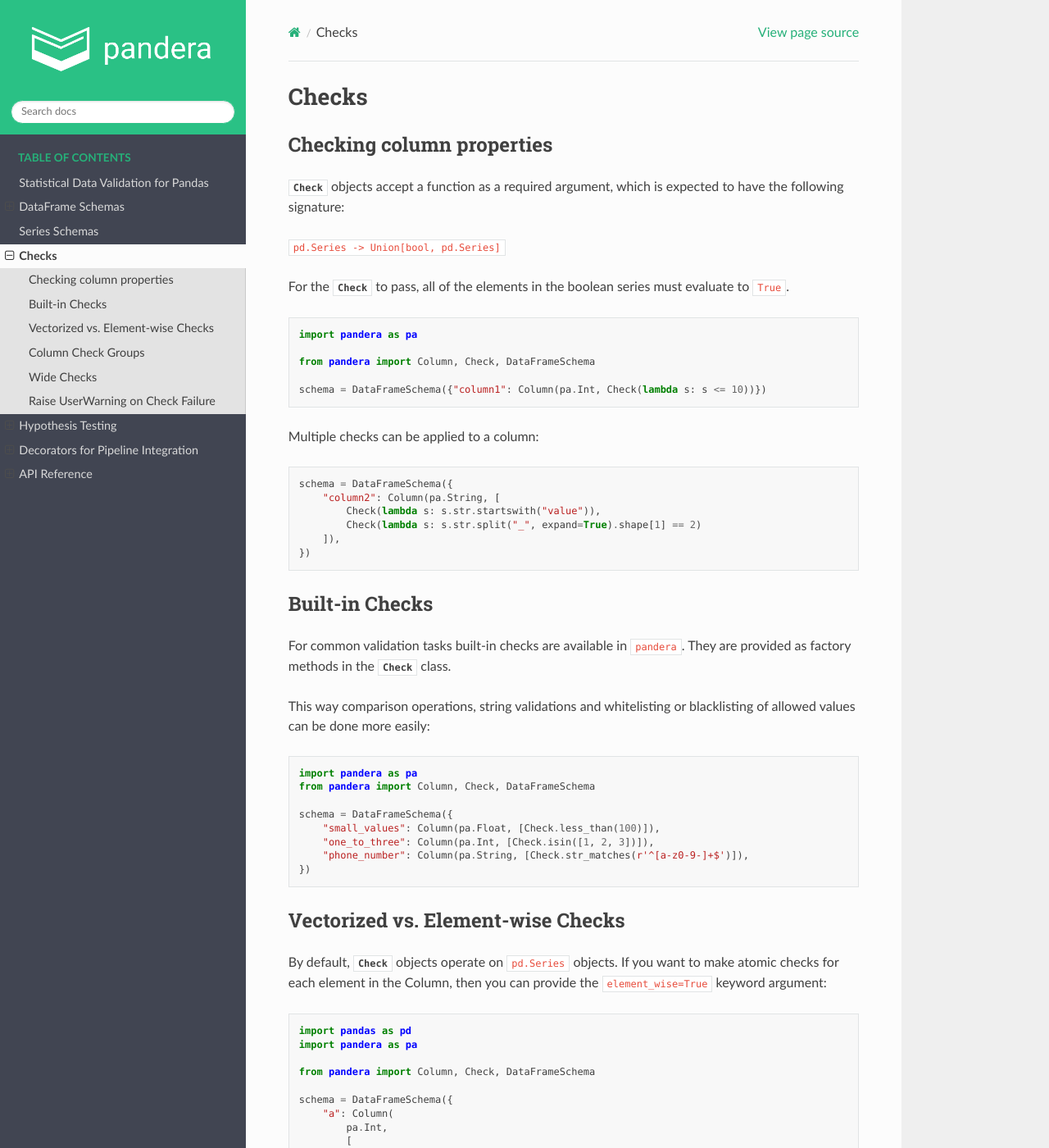
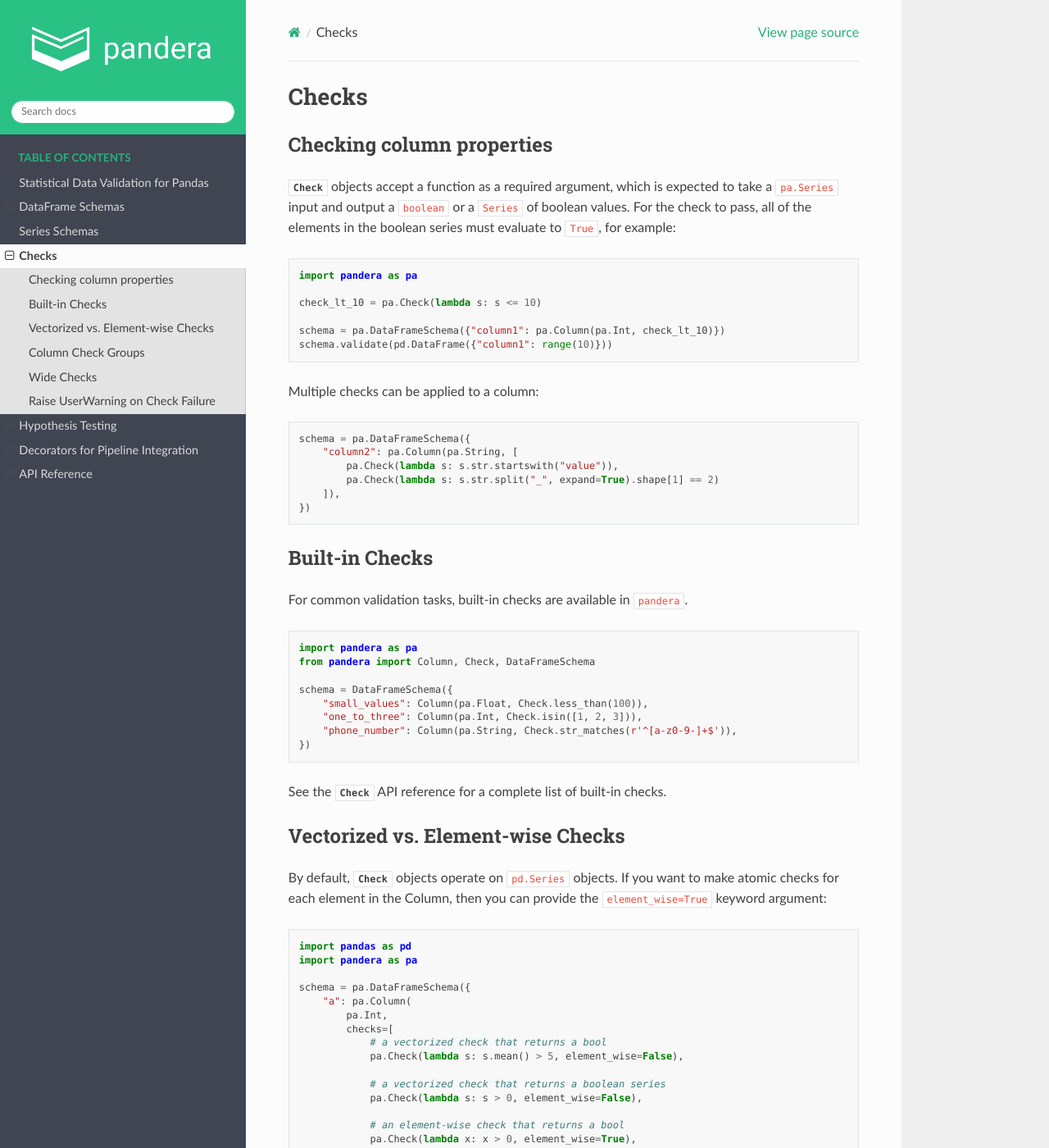
Before and after one commit to unionai-oss/pandera, a Sphinx documentation site: the page built from docs/source/checks.rst, in a window 1280 px wide and 1400 px high. Shown: the whole window at 82% size. Built offline with Sphinx 7.4.7 and the Read the Docs theme 2.0.0, drawn with Linux system fonts in a browser that asks for light colours; some of the changed text lies outside the part shown.

Commit message:
support dataframe bool output for Check.
- update documentation

```diff
--- a/docs/source/checks.rst
+++ b/docs/source/checks.rst
@@ -8,44 +10,37 @@
 Checking column properties
 --------------------------
 
-:class:`~pandera.checks.Check` objects accept a function as a required
-argument, which is expected to have the following signature:
-
-``pd.Series -> Union[bool, pd.Series]``
-
-For the :class:`~pandera.checks.Check` to pass, all of the elements in the
-boolean series must evaluate to ``True``.
+:py:class:`Check` objects accept a function as a required argument, which is
+expected to take a ``pa.Series`` input and output a ``boolean`` or a ``Series``
+of boolean values. For the check to pass, all of the elements in the boolean
+series must evaluate to ``True``, for example:
 
 
 .. testcode:: checks
 
     import pandera as pa
 
-    from pandera import Column, Check, DataFrameSchema
+    check_lt_10 = pa.Check(lambda s: s <= 10)
 
-    schema = DataFrameSchema({"column1": Column(pa.Int, Check(lambda s: s <= 10))})
+    schema = pa.DataFrameSchema({"column1": pa.Column(pa.Int, check_lt_10)})
+    schema.validate(pd.DataFrame({"column1": range(10)}))
 
 
 Multiple checks can be applied to a column:
 
 .. testcode:: checks
 
-  schema = DataFrameSchema({
-      "column2": Column(pa.String, [
-          Check(lambda s: s.str.startswith("value")),
-          Check(lambda s: s.str.split("_", expand=True).shape[1] == 2)
+  schema = pa.DataFrameSchema({
+      "column2": pa.Column(pa.String, [
+          pa.Check(lambda s: s.str.startswith("value")),
+          pa.Check(lambda s: s.str.split("_", expand=True).shape[1] == 2)
       ]),
   })
 
 Built-in Checks
 ---------------
 
-For common validation tasks built-in checks are available in ``pandera``.
-They are provided as factory methods in the :class:`~pandera.checks.Check`
-class.
-
-This way comparison operations, string validations and whitelisting or
-blacklisting of allowed values can be done more easily:
+For common validation tasks, built-in checks are available in ``pandera``.
 
 .. testcode:: builtin_checks
 
@@ -53,16 +48,18 @@
   from pandera import Column, Check, DataFrameSchema
 
   schema = DataFrameSchema({
-      "small_values": Column(pa.Float, [Check.less_than(100)]),
-      "one_to_three": Column(pa.Int, [Check.isin([1, 2, 3])]),
-      "phone_number": Column(pa.String, [Check.str_matches(r'^[a-z0-9-]+$')]),
+      "small_values": Column(pa.Float, Check.less_than(100)),
+      "one_to_three": Column(pa.Int, Check.isin([1, 2, 3])),
+      "phone_number": Column(pa.String, Check.str_matches(r'^[a-z0-9-]+$')),
   })
+
+See the :py:class:`Check` API reference for a complete list of built-in checks.
 
 
 Vectorized vs. Element-wise Checks
 ------------------------------------
 
-By default, :class:`~pandera.checks.Check` objects operate on ``pd.Series``
+By default, :py:class:`Check` objects operate on ``pd.Series``
 objects. If you want to make atomic checks for each element in the Column, then
 you can provide the ``element_wise=True`` keyword argument:
 
@@ -71,18 +68,18 @@
     import pandas as pd
     import pandera as pa
 
-    from pandera import Column, Check, DataFrameSchema
+    schema = pa.DataFrameSchema({
+        "a": pa.Column(
+            pa.Int,
+            checks=[
+                # a vectorized check that returns a bool
+                pa.Check(lambda s: s.mean() > 5, element_wise=False),
 
-    schema = DataFrameSchema({
-        "a": Column(
-            pa.Int,
-            [
-                # a vectorized check that returns a bool
-                Check(lambda s: s.mean() > 5, element_wise=False),
                 # a vectorized check that returns a boolean series
-                Check(lambda s: s > 0, element_wise=False),
+                pa.Check(lambda s: s > 0, element_wise=False),
+
                 # an element-wise check that returns a bool
-                Check(lambda x: x > 0, element_wise=True),
+                pa.Check(lambda x: x > 0, element_wise=True),
             ]
         ),
     })
@@ -99,46 +96,54 @@
 Column Check Groups
 -------------------
 
-:class:`~pandera.schema_components.Column` checks support grouping by a
-different column so that you can make assertions about subsets of the
-:class:`~pandera.schema_components.Column` of interest. This changes the
-function signature of the :class:`~pandera.checks.Check` function so that its
+:py:class:`Column` checks support grouping by a different column so that you
+can make assertions about subsets of the column of interest. This
+changes the function signature of the :py:class:`Check` function so that its
 input is a dict where keys are the group names and values are subsets of the
-:class:`~pandera.schema_components.Column` series.
+series being validated.
 
 Specifying ``groupby`` as a column name, list of column names, or
-callable changes the expected signature of the :class:`~pandera.checks.Check`
-function argument to
+callable changes the expected signature of the :py:class:`Check`
+function argument to:
+
 ``Dict[Any, pd.Series] -> Union[bool, pd.Series]``
+
 where the dict keys are the discrete keys in the ``groupby`` columns.
+
+In the example below we define a :py:class:`DataFrameSchema` with column checks
+for ``height_in_feet`` using a single column, multiple columns, and a more
+complex groupby function that creates a new column ``age_less_than_15`` on the
+fly.
 
 .. testcode:: column_check_groups
 
     import pandas as pd
     import pandera as pa
 
-    from pandera import Column, Check, DataFrameSchema
-
-    schema = DataFrameSchema({
-        "height_in_feet": Column(
+    schema = pa.DataFrameSchema({
+        "height_in_feet": pa.Column(
             pa.Float, [
                 # groupby as a single column
-                Check(lambda g: g[False].mean() > 6,
-                      groupby="age_less_than_20"),
+                pa.Check(
+                    lambda g: g[False].mean() > 6,
+                    groupby="age_less_than_20"),
+
                 # define multiple groupby columns
-                Check(lambda g: g[(True, "F")].sum() == 9.1,
-                      groupby=["age_less_than_20", "sex"]),
+                pa.Check(
+                    lambda g: g[(True, "F")].sum() == 9.1,
+                    groupby=["age_less_than_20", "sex"]),
+
                 # groupby as a callable with signature:
                 # (DataFrame) -> DataFrameGroupBy
-                Check(lambda g: g[(False, "M")].median() == 6.75,
-                      groupby=lambda df: (
-                        df
-                        .assign(age_less_than_15=lambda d: d["age"] < 15)
+                pa.Check(
+                    lambda g: g[(False, "M")].median() == 6.75,
+                    groupby=lambda df: (
+                        df.assign(age_less_than_15=lambda d: d["age"] < 15)
                         .groupby(["age_less_than_15", "sex"]))),
             ]),
-        "age": Column(pa.Int, Check(lambda s: s > 0)),
-        "age_less_than_20": Column(pa.Bool),
-        "sex": Column(pa.String, Check(lambda s: s.isin(["M", "F"])))
+        "age": pa.Column(pa.Int, pa.Check(lambda s: s > 0)),
+        "age_less_than_20": pa.Column(pa.Bool),
+        "sex": pa.Column(pa.String, pa.Check(lambda s: s.isin(["M", "F"])))
     })
 
     df = (
@@ -152,11 +157,6 @@
 
     schema.validate(df)
 
-In the above example we define a :class:`~pandera.schemas.DataFrameSchema` with
-column checks for ``height_in_feet`` using a single column, multiple columns,
-and a more complex groupby function that creates a new column
-``age_less_than_15`` on the fly.
-
 
 Wide Checks
 -----------
@@ -167,35 +167,32 @@
 observation.
 
 However, ``pandera`` also supports checks on wide-form data to operate across
-columns in a ``DataFrame``.
-
-For example, if you want to make assertions about ``height`` across two groups,
-the tidy dataset and schema might look like this:
+columns in a ``DataFrame``. For example, if you want to make assertions about
+``height`` across two groups, the tidy dataset and schema might look like this:
 
 .. testcode:: wide_checks
 
     import pandas as pd
     import pandera as pa
 
-    from pandera import DataFrameSchema, Column, Check
 
     df = pd.DataFrame({
         "height": [5.6, 6.4, 4.0, 7.1],
         "group": ["A", "B", "A", "B"],
     })
 
-    schema = DataFrameSchema({
-        "height": Column(
+    schema = pa.DataFrameSchema({
+        "height": pa.Column(
             pa.Float,
-            Check(lambda g: g["A"].mean() < g["B"].mean(), groupby="group")
+            pa.Check(lambda g: g["A"].mean() < g["B"].mean(), groupby="group")
         ),
-        "group": Column(pa.String)
+        "group": pa.Column(pa.String)
     })
 
     schema.validate(df)
 
 
-The equivalent wide-form schema would look like this:
+Whereas the equivalent wide-form schema would look like this:
 
 .. testcode:: wide_checks
 
@@ -204,16 +201,23 @@
         "height_B": [6.4, 7.1],
     })
 
-    schema = DataFrameSchema(
+    schema = pa.DataFrameSchema(
         columns={
-            "height_A": Column(pa.Float),
-            "height_B": Column(pa.Float),
+            "height_A": pa.Column(pa.Float),
+            "height_B": pa.Column(pa.Float),
         },
         # define checks at the DataFrameSchema-level
-        checks=Check(lambda df: df["height_A"].mean() < df["height_B"].mean())
+        checks=pa.Check(
+            lambda df: df["height_A"].mean() < df["height_B"].mean()
+        )
     )
 
     schema.validate(df)
+
+You can see that when checks are supplied to the ``DataFrameSchema`` ``checks``
+key-word argument, the check function should expect a pandas ``DataFrame`` and
+should return a ``bool``, a ``Series`` of booleans, or a ``DataFrame`` of
+boolean values.
 
 
 Raise UserWarning on Check Failure
@@ -221,15 +225,15 @@
 
 In some cases, you might want to raise a ``UserWarning`` and continue execution
 of your program. The ``Check`` and ``Hypothesis`` classes and their built-in
-methods all support the keyword argument ``raise_warning``, which is ``False``
-by default. If set to ``True``, the check will raise a warning instead of
-throwing a ``SchemaError``.
+methods support the keyword argument ``raise_warning``, which is ``False``
+by default. If set to ``True``, the check will raise a ``UserWarning`` instead
+of raising a ``SchemaError`` exception.
 
-.. warning::
+.. note::
     Use this feature carefully! If the check is for informational purposes and
     not critical for data integrity then use ``raise_warning=True``. However,
-    if the assumptions expressed in a ``Check`` is a necessary condition to
-    considering your data as valid, do not set this option to true.
+    if the assumptions expressed in a ``Check`` are necessary conditions to
+    considering your data valid, do not set this option to true.
 
 One scenario where you'd want to do this would be in a data pipeline that
 does some preprocessing, checks for normality in certain columns, and writes
@@ -246,7 +250,6 @@
     import pandera as pa
 
     from scipy.stats import normaltest
-    from pandera import DataFrameSchema, Column, Hypothesis
 
 
     np.random.seed(1000)
@@ -256,23 +259,21 @@
         "var2": np.random.uniform(low=0, high=10, size=1000),
     })
 
-    normal_check = Hypothesis(
+    normal_check = pa.Hypothesis(
         test=normaltest,
         samples="normal_variable",
         # null hypotheses: sample comes from a normal distribution. The
         # relationship function checks if we cannot reject the null hypothesis,
         # i.e. the p-value is greater or equal to alpha.
-        relationship=lambda stat, pvalue, alpha=0.05: (
-            pvalue >= alpha
-        ),
+        relationship=lambda stat, pvalue, alpha=0.05: pvalue >= alpha,
         error="normality test",
         raise_warning=True,
     )
 
-    schema = DataFrameSchema(
+    schema = pa.DataFrameSchema(
         columns={
-            "var1": Column(checks=normal_check),
-            "var2": Column(checks=normal_check),
+            "var1": pa.Column(checks=normal_check),
+            "var2": pa.Column(checks=normal_check),
         }
     )
 
```
Also changed, not shown: other parts of docs/source/checks.rst (+2 -0 lines), docs/source/dataframe_schemas.rst (+72 -51 lines), 4 other files.
